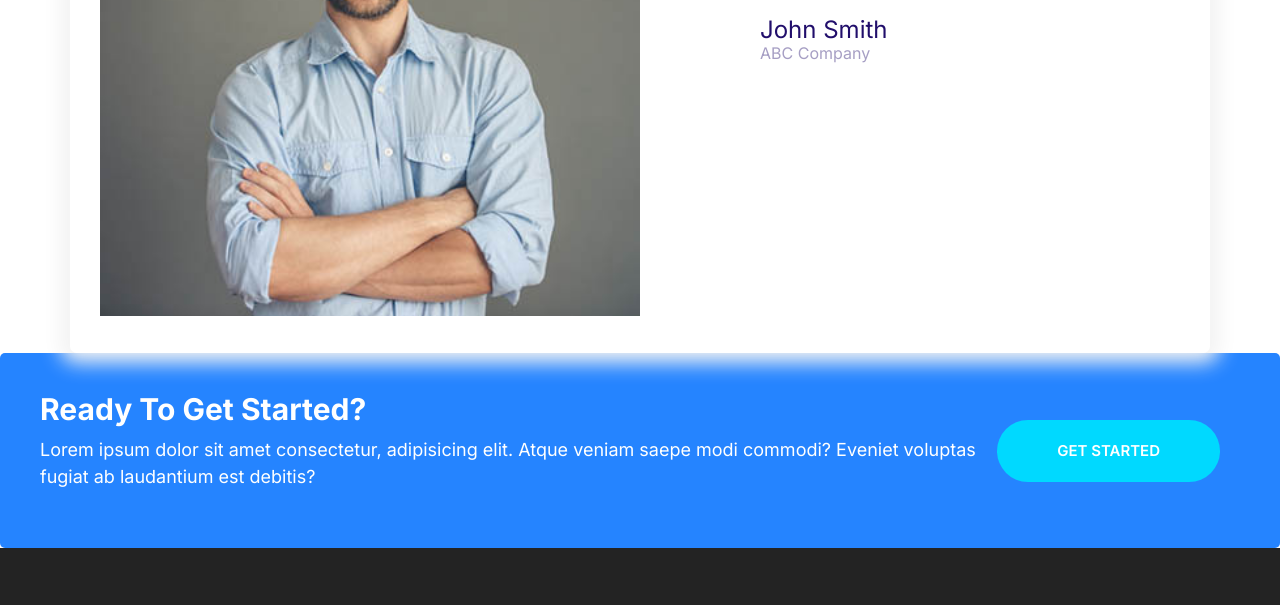
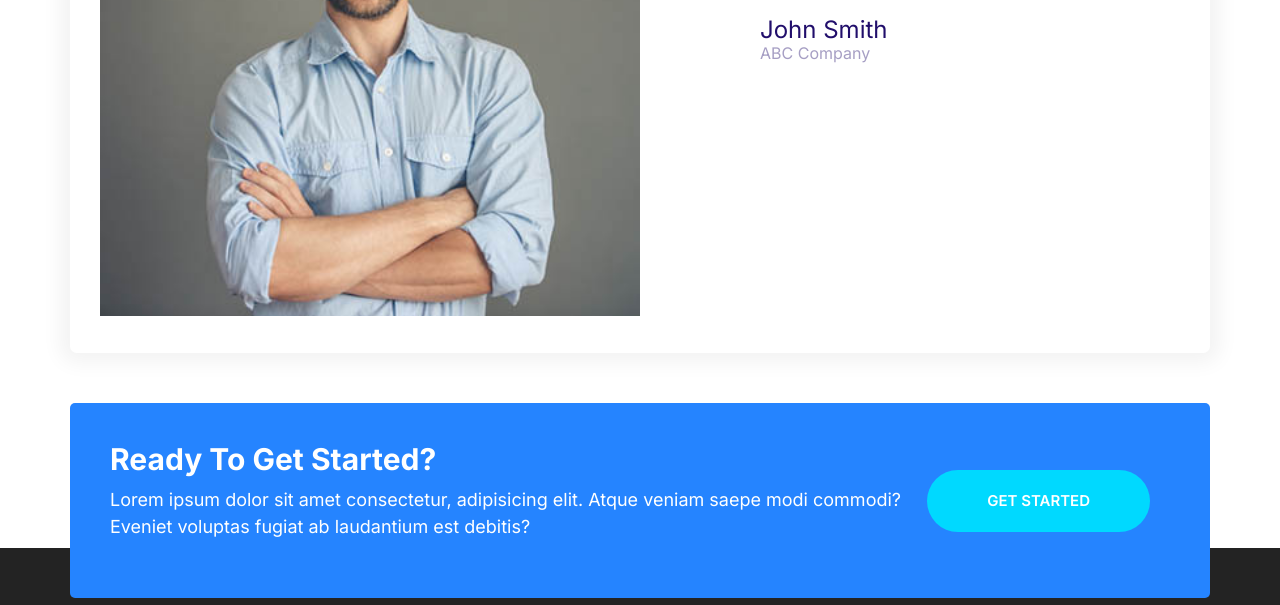
Before and after one commit to elainegrace/mosh-htmlcss, a website built with Parcel: page index.html in a window 1280 px wide. Shown: the part 5390-5995 px from the top of the page. Built offline with nearby package versions, Linux system fonts and the light colour scheme; files whose address does not match are found by name.

Commit message:
Fixed Callout Layout Issues.

```diff
--- a/css/styles.css
+++ b/css/styles.css
@@ -900,3 +900,8 @@ an image BEFORE the content of the
     font-size: 1.6rem;
   }
 }
+
+/* Signup Callout */
+.callout-signup {
+  transform: translateY(5rem);
+}
--- a/index.html
+++ b/index.html
@@ -425,7 +425,7 @@
     </section>
 
     <section>
-      <div class="callout callout__primary">
+      <div class="callout callout__primary callout-signup container">
         <div class="grid grid--1x2">
           <div class="callout__content">
             <h2 class="callout__heading">Ready To Get Started?</h2>
```
